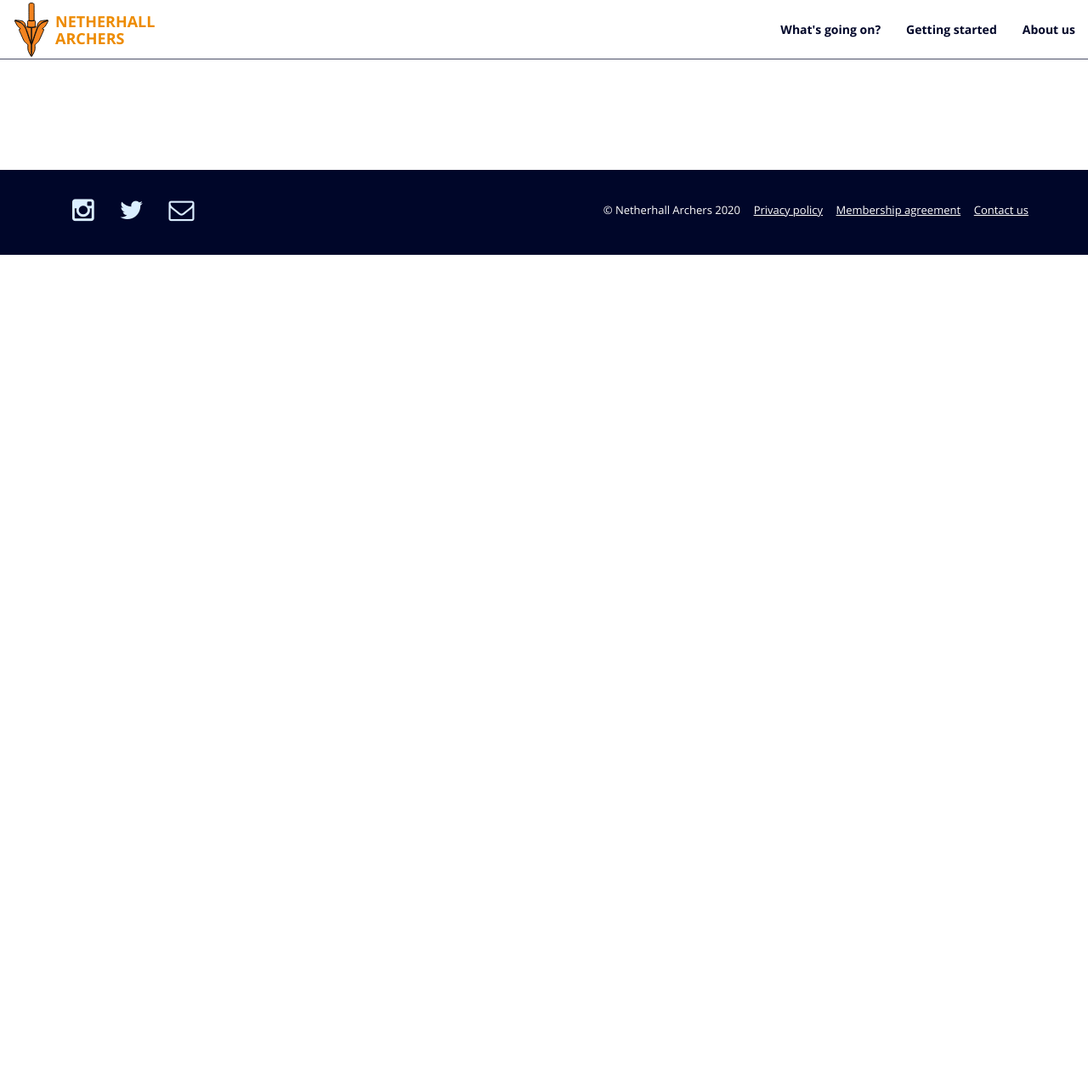
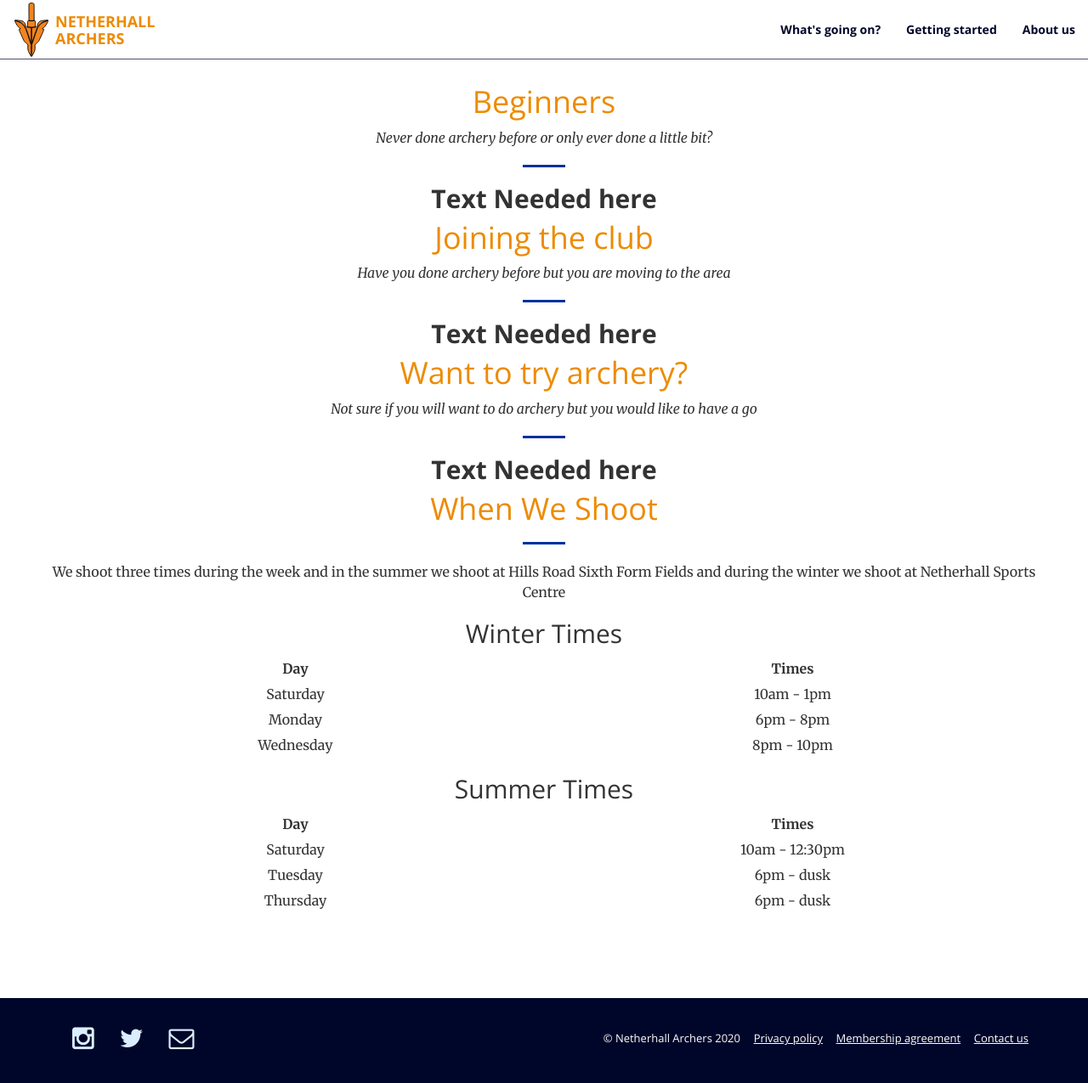
Before and after one commit to afpettigrew/netherhallarcherswebsite, a Jekyll site: the page built from getting-started.html, in a window 1280 px wide and 1275 px high. Shown: the whole window at 85% size. Built offline with Jekyll 4.4.1, drawn with Linux system fonts in a browser that asks for light colours.

Commit message:
Implemented a basic structure to the Getting Started page

```diff
--- a/_includes/call-to-action.html
+++ b/_includes/call-to-action.html
@@ -2,7 +2,7 @@
     <div class="container">
         <div class="row">
             <div class="col-lg-8 col-lg-offset-2 text-center">
-                <h2 class="section-heading">What's going on in the club</h2>
+                <h2 class="section-heading call-to-action-heading">What's going on in the club</h2>
                 <hr class="light">
                 <p class="text-faded">Due to the current situation we are meeting in a limited manner</p>
                 <a href="#" class="btn btn-default btn-xl">More information</a>
--- /dev/null
+++ b/_includes/placeholder.html
@@ -0,0 +1 @@
+<h2><b>Text Needed here</b></h2>
--- /dev/null
+++ b/_includes/when-we-shoot.html
@@ -0,0 +1,42 @@
+<h1 class="section-heading">When We Shoot</h1>
+<hr class="primary">
+<p>We shoot three times during the week and in the summer we shoot at Hills Road Sixth Form Fields and during the winter we shoot at Netherhall Sports Centre</p>
+<h2>Winter Times</h2>
+<table class="times">
+  <tr>
+    <th>Day</th>
+    <th>Times</th>
+  </tr>
+  <tr>
+    <td>Saturday</td>
+    <td>10am - 1pm</td>
+  </tr>
+  <tr>
+    <td>Monday</td>
+    <td>6pm - 8pm</td>
+  </tr>
+  <tr>
+    <td>Wednesday</td>
+    <td>8pm - 10pm</td>
+  </tr>
+</table>
+
+<h2>Summer Times</h2>
+<table class="times">
+  <tr>
+    <th>Day</th>
+    <th>Times</th>
+  </tr>
+  <tr>
+    <td>Saturday</td>
+    <td>10am - 12:30pm</td>
+  </tr>
+  <tr>
+    <td>Tuesday</td>
+    <td>6pm - dusk</td>
+  </tr>
+  <tr>
+    <td>Thursday</td>
+    <td>6pm - dusk</td>
+  </tr>
+</table>
--- a/_sass/_extra.scss
+++ b/_sass/_extra.scss
@@ -64,3 +64,18 @@ footer {
     }
   }
 }
+
+//getting-started
+.times{
+  width: 100%;
+  th, td {
+    text-align: center;
+    padding: 5px;
+    width: 50%;
+  }
+}
+
+//call-to-action-heading
+.call-to-action-heading{
+  color: white;
+}
--- a/getting-started.html
+++ b/getting-started.html
@@ -1,3 +1,19 @@
 ---
 layout: page
 ---
+<h1 class="section-heading">Beginners</h1>
+<p><i>Never done archery before or only ever done a little bit?</i></p>
+<hr>
+{% include placeholder.html %}
+
+<h1 class="section-heading">Joining the club</h1>
+<p><i>Have you done archery before but you are moving to the area</i></p>
+<hr>
+{% include placeholder.html %}
+
+<h1 class="section-heading">Want to try archery?</h1>
+<p><i>Not sure if you will want to do archery but you would like to have a go</i></p>
+<hr>
+{% include placeholder.html %}
+
+{% include when-we-shoot.html %}
```
